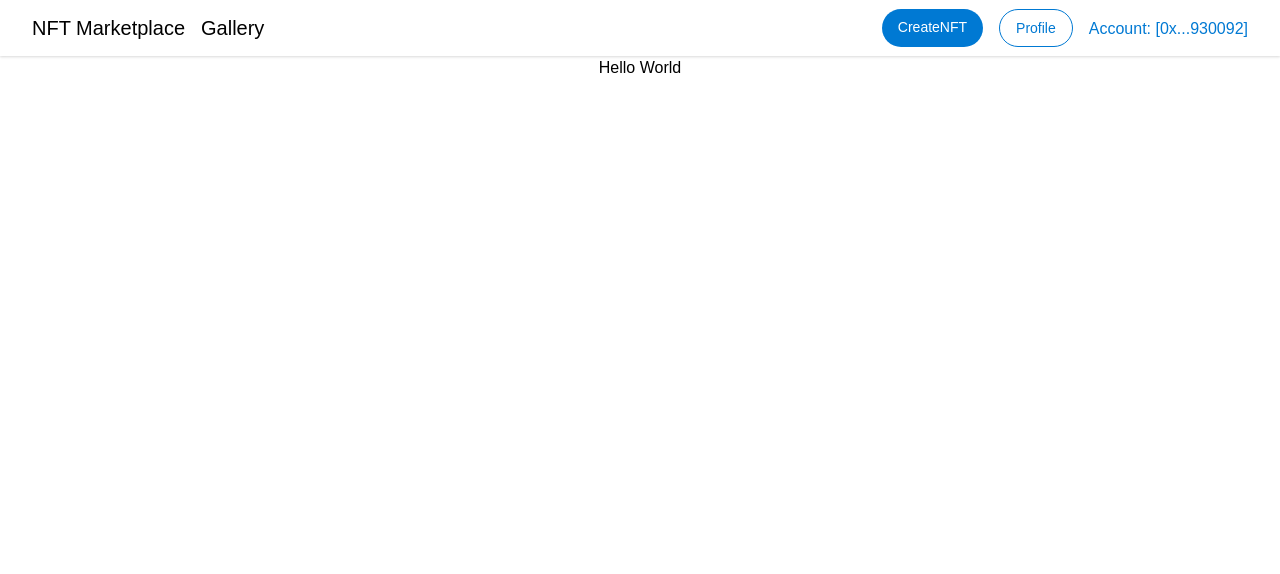
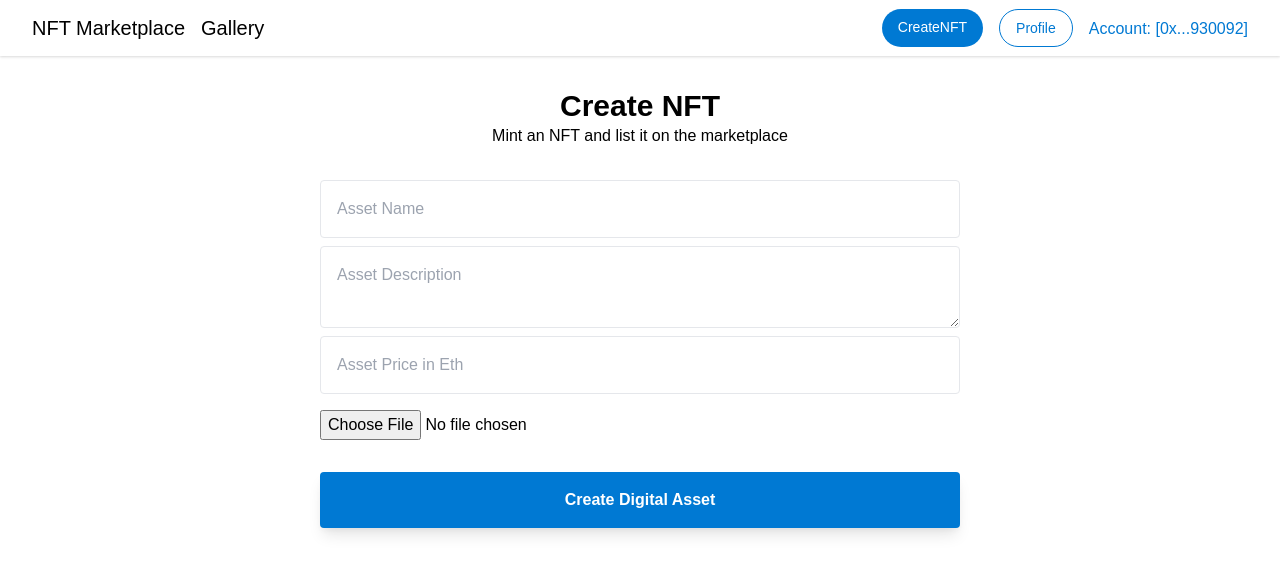
Before and after one commit to aagbotemi/nft-marketplace, a Next.js app: page /create-item in a window 1280 px wide. Shown: the top 574 px of the page. Built offline with nearby package versions, Linux system fonts and the light colour scheme; what ipfs-http-client would draw is missing.

Commit message:
UI to create a NFT item

```diff
--- a/pages/create-item.js
+++ b/pages/create-item.js
@@ -78,8 +78,44 @@ export default function CreateItem() {
 
 
     return (
-        <div className="flex justify-center">
-            Hello World
+        <div className="">
+            <div className='text-center mt-8'>
+                <h1 className="font-bold text-3xl">Create NFT</h1>
+                <p className="">Mint an NFT and list it on the marketplace</p>
+            </div>
+            <div className='flex justify-center'>
+                <div className="w-1/2 flex flex-col pb-12">
+                    <input
+                        placeholder="Asset Name"
+                        className="mt-8 border rounded p-4"
+                        onChange={e => updateFormInput({ ...formInput, name: e.target.value })}
+                    />
+                    <textarea
+                        placeholder="Asset Description"
+                        className="mt-2 border rounded p-4"
+                        onChange={e => updateFormInput({ ...formInput, description: e.target.value })}
+                    />
+                    <input
+                        placeholder="Asset Price in Eth"
+                        className="mt-2 border rounded p-4"
+                        onChange={e => updateFormInput({ ...formInput, price: e.target.value })}
+                    />
+                    <input
+                        type="file"
+                        name="Asset"
+                        className="my-4"
+                        onChange={onChange}
+                    />
+                    {
+                    fileUrl && (
+                        <img className="rounded mt-4" width="350" src={fileUrl} />
+                    )
+                    }
+                    <button onClick={createMarket} className="font-bold mt-4 bg-blue-light text-white rounded p-4 shadow-lg">
+                    Create Digital Asset
+                    </button>
+                </div>
+            </div>
         </div>
     )
 }
```
